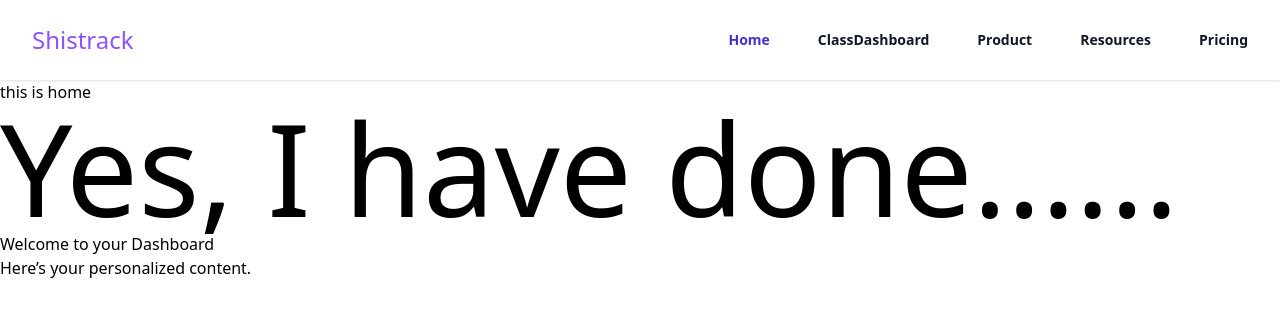
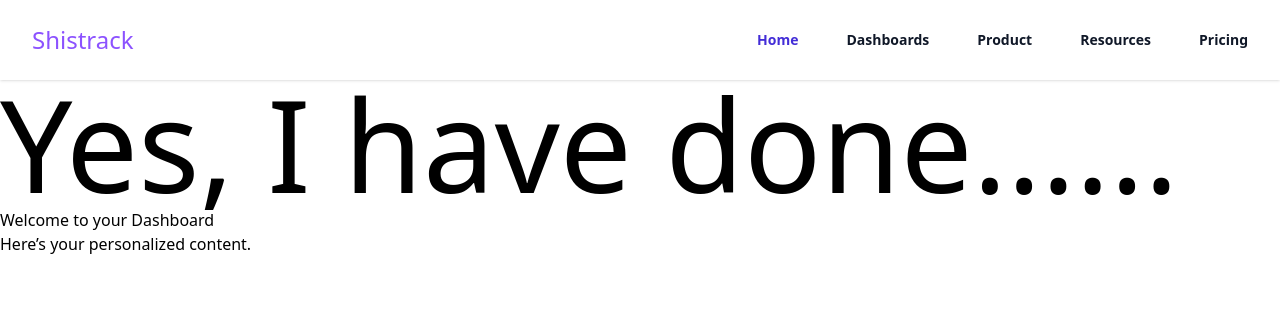
Before and after one commit to djbravo12/shistrack, a React (Vite) app: page / in a window 1280 px wide. Shown: the top 316 px of the page. Built offline with nearby package versions, Linux system fonts and the light colour scheme; a web font is replaced by a local one.

Commit message:
Create the sub nested Outlet with React Router for dashboard and Reports

```diff
--- a/src/App.jsx
+++ b/src/App.jsx
@@ -2,7 +2,7 @@ import NavBar from './Components/navbar/Navbar';
 import LoginComponent from './Components/LogInComponent/LoginComponet';
 import LogoutComponent from './Components/LogInComponent/LogoutComponent';
 import StdListComponents from './Components/Student Components/StdListComponents';
-import ClassDashboard from './Components/Class_Dashboard_Component/ClassDashboard';
+import ClassDashboard from './Components/navbar/Class_Dashboard_Component/ClassDashboard';
 import Header from './Components/Header/Header';
 // import Layout from './layout';
 
--- a/src/Components/Authantication/Auth.jsx
+++ b/src/Components/Authantication/Auth.jsx
@@ -4,7 +4,9 @@ import App from "../../App"
 import Product from "../Product/Product"
 import Solutions from "../Solution/Solutions"
 import Dashboard from "../Dashboard/Dashboard"
-import ClassDashboard from "../Class_Dashboard_Component/ClassDashboard"
+import ClassDashboard from "../navbar/Class_Dashboard_Component/ClassDashboard"
+import AttendanceReport from "../navbar/AttendenceReportComp/AttendenceReport"
+import Navbar from "../navbar/Navbar"
 import { useState } from "react"
 
 const AuthComp = () => {
@@ -32,8 +34,11 @@ const AuthComp = () => {
                     // For authenticated users, show the Dashboard component with the routes to show the dashboard, profile, Result and  other pages.
                     (<Routes >
                         < Route path="/" element={< Dashboard />} >
-                            <Route path="" element={<Home />} />
-                            <Route path="/ClassDashboard" element={<ClassDashboard />} />
+                            <Route path="/Home" element={<Home />} />
+                            <Route path="Navbar" element={<Navbar />} >
+                                <Route index element={<ClassDashboard />} />
+                                <Route path="AttendanceReport" element={<AttendanceReport />} />
+                            </Route>
                             <Route path="/Product" element={<Product />} />
                             {/* <Route path="/shistrack/About" element={<About />} /> */}
                         </Route >
--- a/src/Components/Header/Header.jsx
+++ b/src/Components/Header/Header.jsx
@@ -111,7 +111,7 @@ const Header = () => {
                 <div className="hidden lg:flex lg:gap-x-12">
 
                     <NavLink to="/" className={({ isActive }) => `text-sm/6 font-semibold ${isActive ? "text-indigo-700" : "text-gray-900"}`}>Home</NavLink>
-                    <NavLink to="/ClassDashboard" className={({ isActive }) => `text-sm/6 font-semibold ${isActive ? "text-indigo-700" : "text-gray-900"}`}>ClassDashboard</NavLink>
+                    <NavLink to="/Navbar" className={({ isActive }) => `text-sm/6 font-semibold ${isActive ? "text-indigo-700" : "text-gray-900"}`}>Dashboards</NavLink>
                     <NavLink to="/Product" className={({ isActive }) => `text-sm/6 font-semibold ${isActive ? "text-indigo-700" : "text-gray-900"}`}>Product</NavLink>
                     <a href="#" className="text-sm/6 font-semibold text-gray-900">Resources</a>
                     <a href="#" className="text-sm/6 font-semibold text-gray-900">Pricing</a>
--- /dev/null
+++ b/src/Components/navbar/AttendenceReportComp/AttendenceReport.jsx
@@ -0,0 +1,16 @@
+
+
+const AttendenceReport = () => {
+
+    return (
+        <div>
+            Hello Attendence Report
+            <h1 className="text-9xl">Yes, I have done......</h1>
+
+            <h1>Welcome to your Attendence Report</h1>
+            <p>Here’s your personalized content.</p>
+
+        </div>
+    )
+}
+export default AttendenceReport;
--- a/src/Components/navbar/Navbar.jsx
+++ b/src/Components/navbar/Navbar.jsx
@@ -17,6 +17,7 @@ import {
   User,
   Menu
 } from "lucide-react";
+import { Link, Outlet } from "react-router";
 
 const Navbar = () => {
   const [isOpen, setIsOpen] = useState(false);
@@ -68,11 +69,11 @@ const Navbar = () => {
             <div className="space-y-3">
               <div className="bg-gray-100 rounded px-2 py-1 flex items-center space-x-2 text-blue-600 font-medium">
                 <LayoutDashboard className="w-4 h-4" />
-                <span>Dashboard</span>
+                <span><Link to="" className={({ isActive }) => `text-sm/6 font-semibold ${isActive ? "text-indigo-700" : "text-gray-900"}`}>Dashboard</Link></span>
               </div>
               <div className="flex items-center space-x-2 text-gray-700">
                 <BarChart className="w-4 h-4" />
-                <span>Product analytics</span>
+                <span><Link to="AttendanceReport">Attendance Reports</Link></span>
               </div>
               <div className="flex items-center space-x-2 text-gray-700">
                 <FileText className="w-4 h-4" />
@@ -146,7 +147,11 @@ const Navbar = () => {
           onClick={() => setIsOpen(false)}
         ></div>
       )}
+      <>
+        <Outlet />
+      </>
     </div>
+
   );
 };
 
```
Also changed, not shown: src/Components/navbar/Class_Dashboard_Component/AverageAttendance.jsx (renamed from src/Components/Class_Dashboard_Component/AverageAttendance.jsx), src/Components/navbar/Class_Dashboard_Component/ClassDashboard.jsx (renamed from src/Components/Class_Dashboard_Component/ClassDashboard.jsx), src/Components/navbar/Class_Dashboard_Component/HighestMarksList.jsx (renamed from src/Components/Class_Dashboard_Component/HighestMarksList.jsx), src/Components/navbar/Class_Dashboard_Component/NumberOfStudents.jsx (renamed from src/Components/Class_Dashboard_Component/NumberOfStudents.jsx), src/Components/navbar/Class_Dashboard_Component/StudentsGenderCount.jsx (renamed from src/Components/Class_Dashboard_Component/StudentsGenderCount.jsx), src/Components/navbar/Class_Dashboard_Component/TopPerformers.jsx (renamed from src/Components/Class_Dashboard_Component/TopPerformers.jsx), src/Components/navbar/Class_Dashboard_Component/UpcomingBirthdays.jsx (renamed from src/Components/Class_Dashboard_Component/UpcomingBirthdays.jsx).
